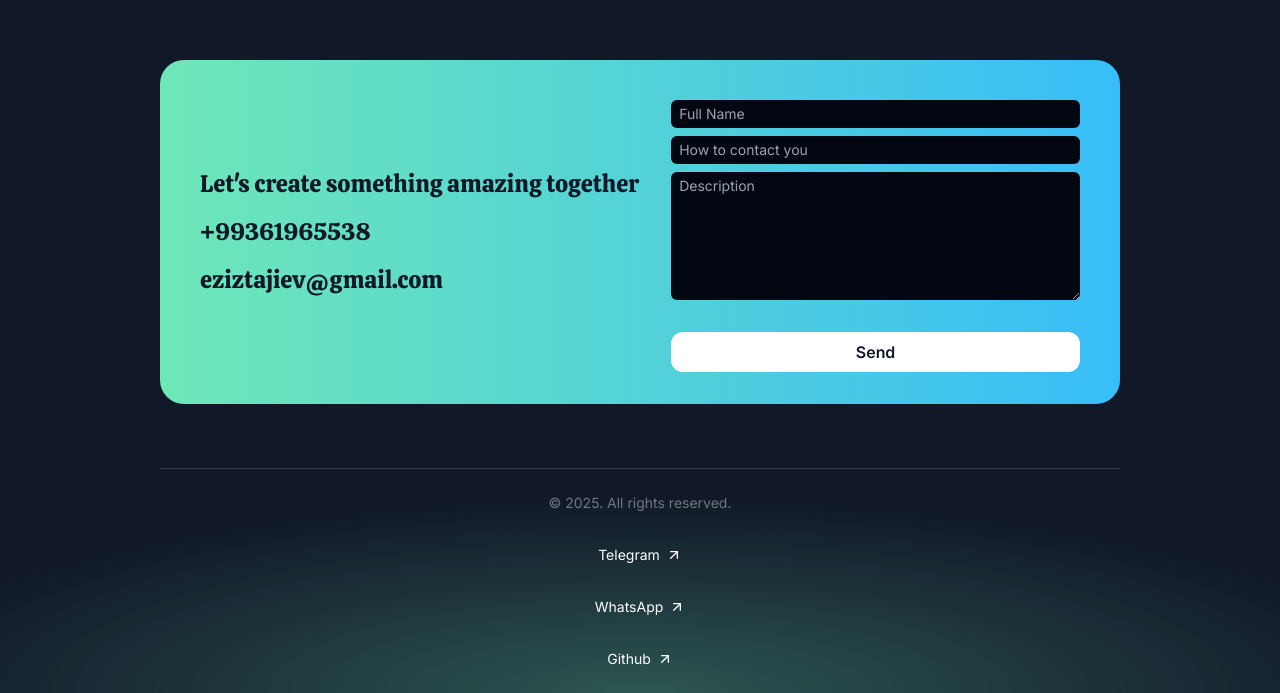
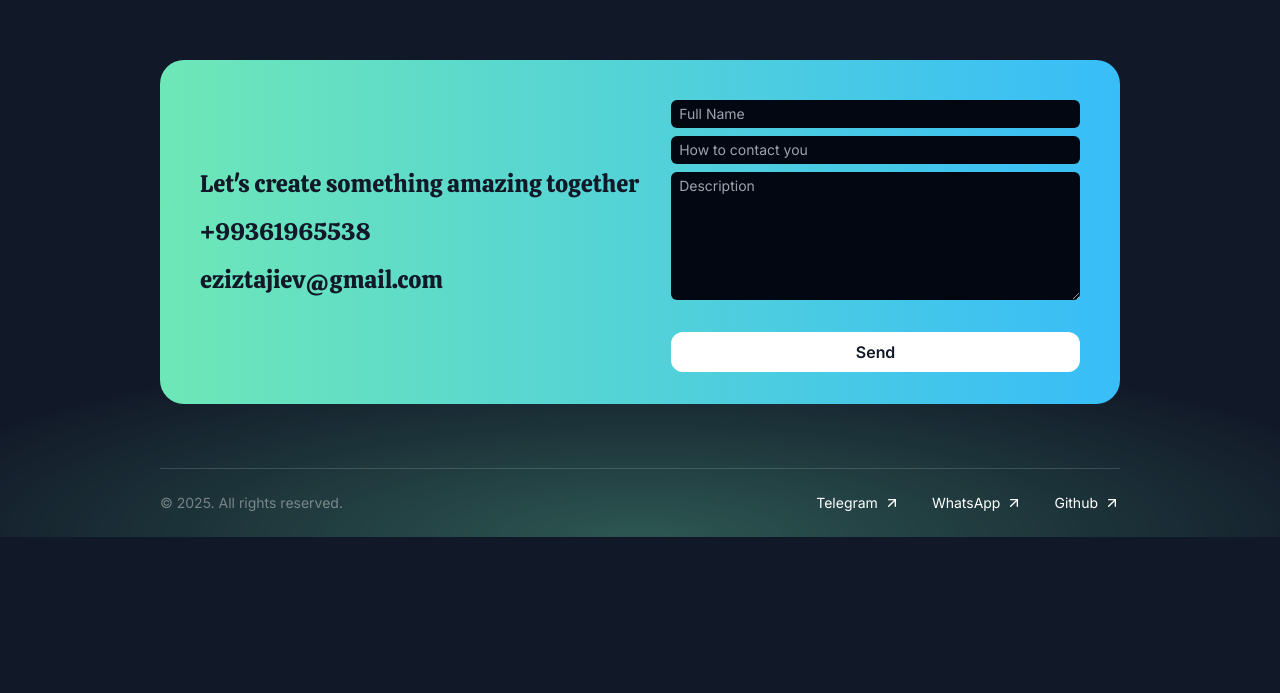
Before and after one commit to eziz-tajiev/Portfolio, a Next.js app: page / in a window 1280 px wide. Shown: the part 4624-5317 px from the top of the page. After the commit the page ends 5161 px from the top, so only its background shows below. Built offline with nearby package versions, Linux system fonts and the light colour scheme.

Commit message:
finished the fotter for device

```diff
--- a/src/sections/Footer.tsx
+++ b/src/sections/Footer.tsx
@@ -21,9 +21,9 @@
     <footer className="relative -z-10 overflow-x-clip">
       <div className="absolute h-[400px] w-[1600px] bottom-0 bg-emerald-300/30 left-1/2 -translate-x-1/2 [mask-image:radial-gradient(50%_50%_at_bottom_center,black,transparent)] -z-10"></div>
       <div className="container">
-        <div className="border-t border-white/15 py-6 text-sm flex flex-col items-center gap-8">
+        <div className="border-t border-white/15 py-6 text-sm flex flex-col md:flex-row md:justify-between items-center gap-8">
           <div className="text-white/40 ">&copy; 2025. All rights reserved.</div>
-          <nav className="flex flex-col items-center gap-8">
+          <nav className="flex flex-col md:flex-row items-center gap-8">
             {footerLinks.map(link=>(
               <a href="" className="inline-flex items-center gap-1.5">
                 <span>{link.title}</span>
```
